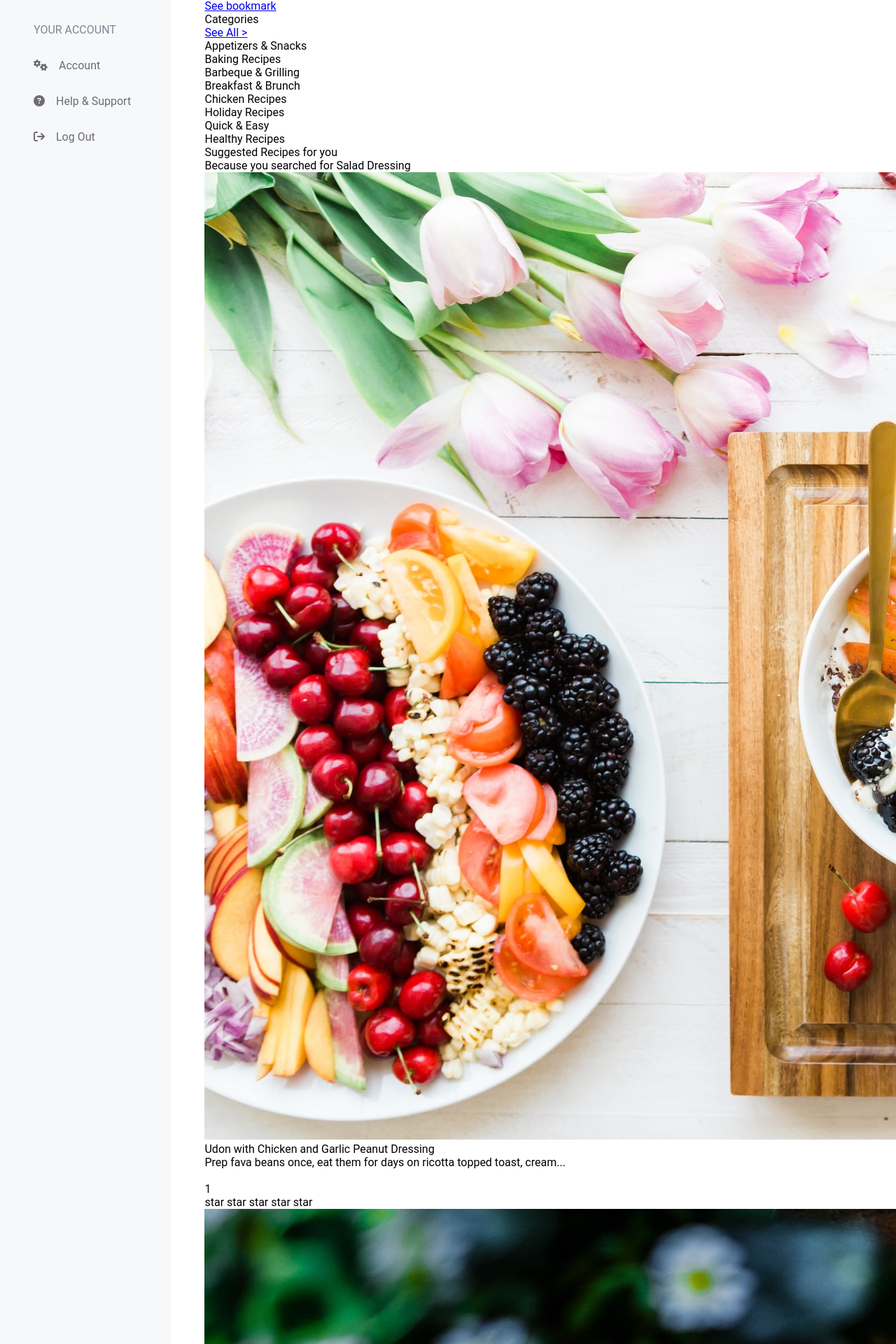
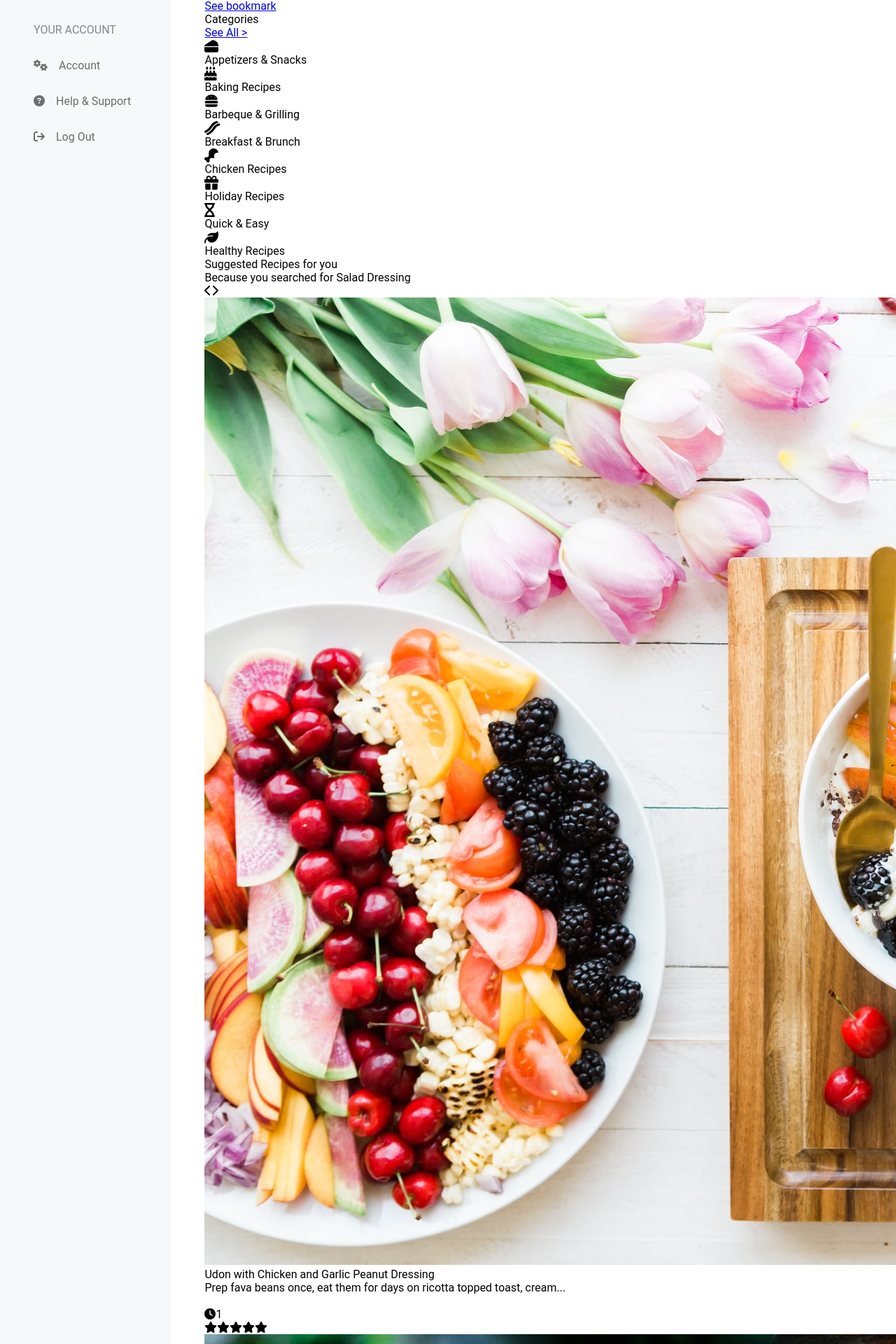
Before and after one commit to MonikkaKindaCodes/Planlife, a React (Create React App) app: page / in a window 1280 px wide. Shown: the part 754-2674 px from the top of the page at 70% size. Built offline with nearby package versions, Linux system fonts and the light colour scheme.

Commit message:
Adding structure

```diff
--- a/src/components/Header.tsx
+++ b/src/components/Header.tsx
@@ -1,4 +1,3 @@
-import React from "react";
 import Sidebar from "./Sidebar";
 import { StyledHeader } from "./styles/Header.styled";
 
--- a/src/components/Main/Main.tsx
+++ b/src/components/Main/Main.tsx
@@ -1,7 +1,4 @@
 import { StyledMain } from "../styles/Main.styled";
-import MainCategories from "./MainCategories";
-import MainHero from "./MainHero";
-import MainRecipes from "./MainRecipes";
 import MainRest from "./MainRest";
 import MainTop from "./MainTop";
 
--- a/src/components/Main/MainCategories.tsx
+++ b/src/components/Main/MainCategories.tsx
@@ -1,3 +1,15 @@
+import { FontAwesomeIcon } from "@fortawesome/react-fontawesome";
+import {
+  faCheese,
+  faCakeCandles,
+  faBurger,
+  faBacon,
+  faDrumstickBite,
+  faGift,
+  faHourglass,
+  faLeaf,
+} from "@fortawesome/free-solid-svg-icons";
+
 export function MainCategories() {
   return (
     <>
@@ -10,41 +22,57 @@ export function MainCategories() {
         </div>
         <div className="section--categories__pods">
           <div className="section--categories__pod">
-            <i className="fa-solid fa-cheese fa-lg"></i>
+            <span>
+              <FontAwesomeIcon icon={faCheese} size={"lg"} />
+            </span>
             <p className="section--categories__description">
               Appetizers & Snacks
             </p>
           </div>
           <div className="section--categories__pod">
-            <i className="fa-solid fa-cake-candles fa-lg"></i>
+            <span>
+              <FontAwesomeIcon icon={faCakeCandles} size={"lg"} />
+            </span>
             <p className="section--categories__description">Baking Recipes</p>
           </div>
           <div className="section--categories__pod">
-            <i className="fa-solid fa-burger fa-lg"></i>
+            <span>
+              <FontAwesomeIcon icon={faBurger} size={"lg"} />
+            </span>
             <p className="section--categories__description">
               Barbeque & Grilling
             </p>
           </div>
           <div className="section--categories__pod">
-            <i className="fa-solid fa-bacon fa-lg"></i>
+            <span>
+              <FontAwesomeIcon icon={faBacon} size={"lg"} />
+            </span>
             <p className="section--categories__description">
               Breakfast & Brunch
             </p>
           </div>
           <div className="section--categories__pod">
-            <i className="fa-solid fa-drumstick-bite fa-lg"></i>
+            <span>
+              <FontAwesomeIcon icon={faDrumstickBite} size={"lg"} />
+            </span>
             <p className="section--categories__description">Chicken Recipes</p>
           </div>
           <div className="section--categories__pod">
-            <i className="fa-solid fa-gift fa-lg"></i>
+            <span>
+              <FontAwesomeIcon icon={faGift} size={"lg"} />
+            </span>
             <p className="section--categories__description">Holiday Recipes</p>
           </div>
           <div className="section--categories__pod">
-            <i className="fa-solid fa-hourglass fa-lg"></i>
+            <span>
+              <FontAwesomeIcon icon={faHourglass} size={"lg"} />
+            </span>
             <p className="section--categories__description">Quick & Easy</p>
           </div>
           <div className="section--categories__pod">
-            <i className="fa-solid fa-leaf fa-lg"></i>
+            <span>
+              <FontAwesomeIcon icon={faLeaf} size={"lg"} />
+            </span>
             <p className="section--categories__description">Healthy Recipes</p>
           </div>
         </div>
--- a/src/components/Main/MainRecipes.tsx
+++ b/src/components/Main/MainRecipes.tsx
@@ -1,3 +1,10 @@
+import { FontAwesomeIcon } from "@fortawesome/react-fontawesome";
+import {
+  faChevronLeft,
+  faChevronRight,
+  faClock,
+  faStar,
+} from "@fortawesome/free-solid-svg-icons";
 export function MainRecipes() {
   return (
     <>
@@ -7,8 +14,12 @@ export function MainRecipes() {
           Because you searched for Salad Dressing
         </p>
         <div className="section--recipes__arrows">
-          <i className="fa-solid fa-chevron-left"></i>
-          <i className="fa-solid fa-chevron-right"></i>
+          <span>
+            <FontAwesomeIcon icon={faChevronLeft} />
+          </span>
+          <span>
+            <FontAwesomeIcon icon={faChevronRight} />
+          </span>
         </div>
         <div className="section--recipes__sections">
           <div className="section--recipes__pod">
@@ -26,11 +37,27 @@ export function MainRecipes() {
             </p>
             <br />
             <div className="section--recipes__timer">
-              <i className="fa-regular fa-clock"></i>
+              <span>
+                <FontAwesomeIcon icon={faClock} />
+              </span>
               <span className="section--recipes__cookTime">1</span>
             </div>
             <div className="section--recipes__rating">
-              star star star star star
+              <span>
+                <FontAwesomeIcon icon={faStar} />
+              </span>
+              <span>
+                <FontAwesomeIcon icon={faStar} />
+              </span>
+              <span>
+                <FontAwesomeIcon icon={faStar} />
+              </span>
+              <span>
+                <FontAwesomeIcon icon={faStar} />
+              </span>
+              <span>
+                <FontAwesomeIcon icon={faStar} />
+              </span>
             </div>
           </div>
         </div>
@@ -50,11 +77,27 @@ export function MainRecipes() {
             </p>
             <br />
             <div className="section--recipes__timer">
-              <i className="fa-regular fa-clock"></i>
+              <span>
+                <FontAwesomeIcon icon={faClock} />
+              </span>
               <span className="section--recipes__cookTime">1</span>
             </div>
             <div className="section--recipes__rating">
-              star star star star star
+              <span>
+                <FontAwesomeIcon icon={faStar} />
+              </span>
+              <span>
+                <FontAwesomeIcon icon={faStar} />
+              </span>
+              <span>
+                <FontAwesomeIcon icon={faStar} />
+              </span>
+              <span>
+                <FontAwesomeIcon icon={faStar} />
+              </span>
+              <span>
+                <FontAwesomeIcon icon={faStar} />
+              </span>
             </div>
           </div>
         </div>
@@ -74,11 +117,27 @@ export function MainRecipes() {
             </p>
             <br />
             <div className="section--recipes__timer">
-              <i className="fa-regular fa-clock"></i>
+              <span>
+                <FontAwesomeIcon icon={faClock} />
+              </span>
               <span className="section--recipes__cookTime">1</span>
             </div>
             <div className="section--recipes__rating">
-              star star star star star
+              <span>
+                <FontAwesomeIcon icon={faStar} />
+                <span>
+                  <FontAwesomeIcon icon={faStar} />
+                </span>
+                <span>
+                  <FontAwesomeIcon icon={faStar} />
+                </span>
+                <span>
+                  <FontAwesomeIcon icon={faStar} />
+                </span>
+                <span>
+                  <FontAwesomeIcon icon={faStar} />
+                </span>
+              </span>
             </div>
           </div>
         </div>
@@ -98,11 +157,27 @@ export function MainRecipes() {
             </p>
             <br />
             <div className="section--recipes__timer">
-              <i className="fa-regular fa-clock"></i>
+              <span>
+                <FontAwesomeIcon icon={faClock} />
+              </span>
               <span className="section--recipes__cookTime">1</span>
             </div>
             <div className="section--recipes__rating">
-              star star star star star
+              <span>
+                <FontAwesomeIcon icon={faStar} />
+              </span>
+              <span>
+                <FontAwesomeIcon icon={faStar} />
+              </span>
+              <span>
+                <FontAwesomeIcon icon={faStar} />
+              </span>
+              <span>
+                <FontAwesomeIcon icon={faStar} />
+              </span>
+              <span>
+                <FontAwesomeIcon icon={faStar} />
+              </span>
             </div>
           </div>
         </div>
```
Also changed, not shown: src/components/Hamburger.tsx (deleted, +0 -12 lines), src/components/HeaderSideBar.tsx (added, +12 -0 lines), src/components/styles/HeaderSideBar.styled.js (added, +8 -0 lines).
